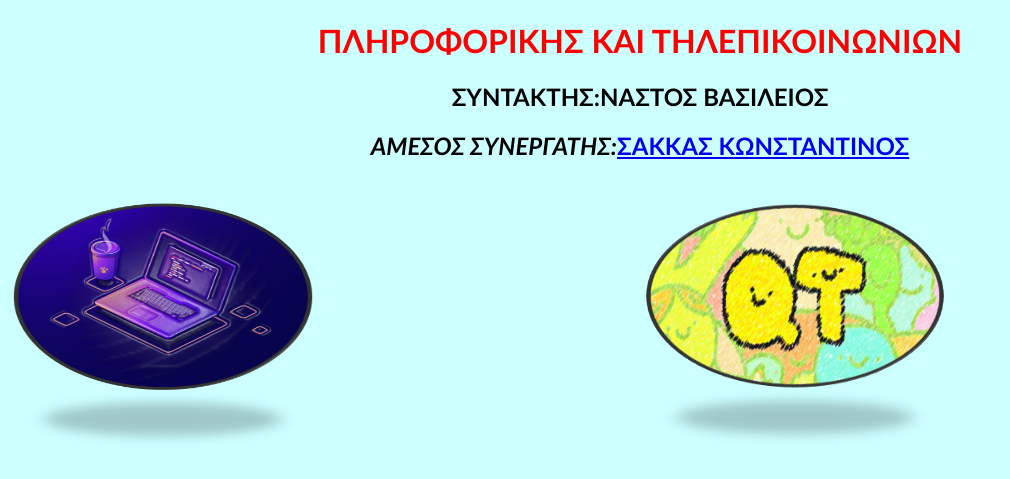
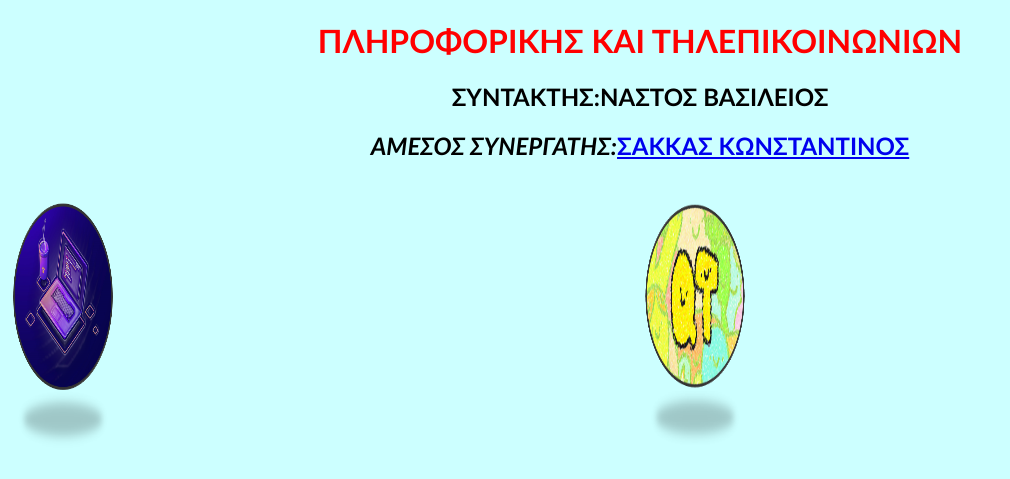
Before and after one commit to vasnastos/vasnastos.github.io, a Jekyll site: the page index.html, which Jekyll copies as it is, in a window 1280 px wide. Shown: the top 479 px of the page, without its empty margins (0-1010 px from the left). Built offline with Jekyll 4.4.1, drawn with Linux system fonts in a browser that asks for light colours.

Commit message:
Update index.html

```diff
--- a/index.html
+++ b/index.html
@@ -25,13 +25,13 @@
   <div class="row">
  <div class="column"> <abbr title="Programming in c repository">
 <a href="https://github.com/vasnastos/PROGRAMMING_TO_C" target="_blank">
-<img alt="PROGRAMMING_TO_C" src="img/newpicture.png" width="300" height="250" style="vertical-align:center"></a>
+<img alt="PROGRAMMING_TO_C" src="img/newpicture.png" width="100" height="250" style="vertical-align:center"></a>
   </abbr>
    </div>
     <div class="column">
    <abbr title="Programming in Qt">
      <a href="https://github.com/vasnastos/PROGRAMMING-IN-QT" target="_blank">
-      <img alt="PROGRAMMING_ΙΝ_QT" src="img/Picturenew.png" width="300" height="250" style="vertical-align:center">
+      <img alt="PROGRAMMING_ΙΝ_QT" src="img/Picturenew.png" width="100" height="250" style="vertical-align:center">
      </a>
      </abbr>
       </div>
```
